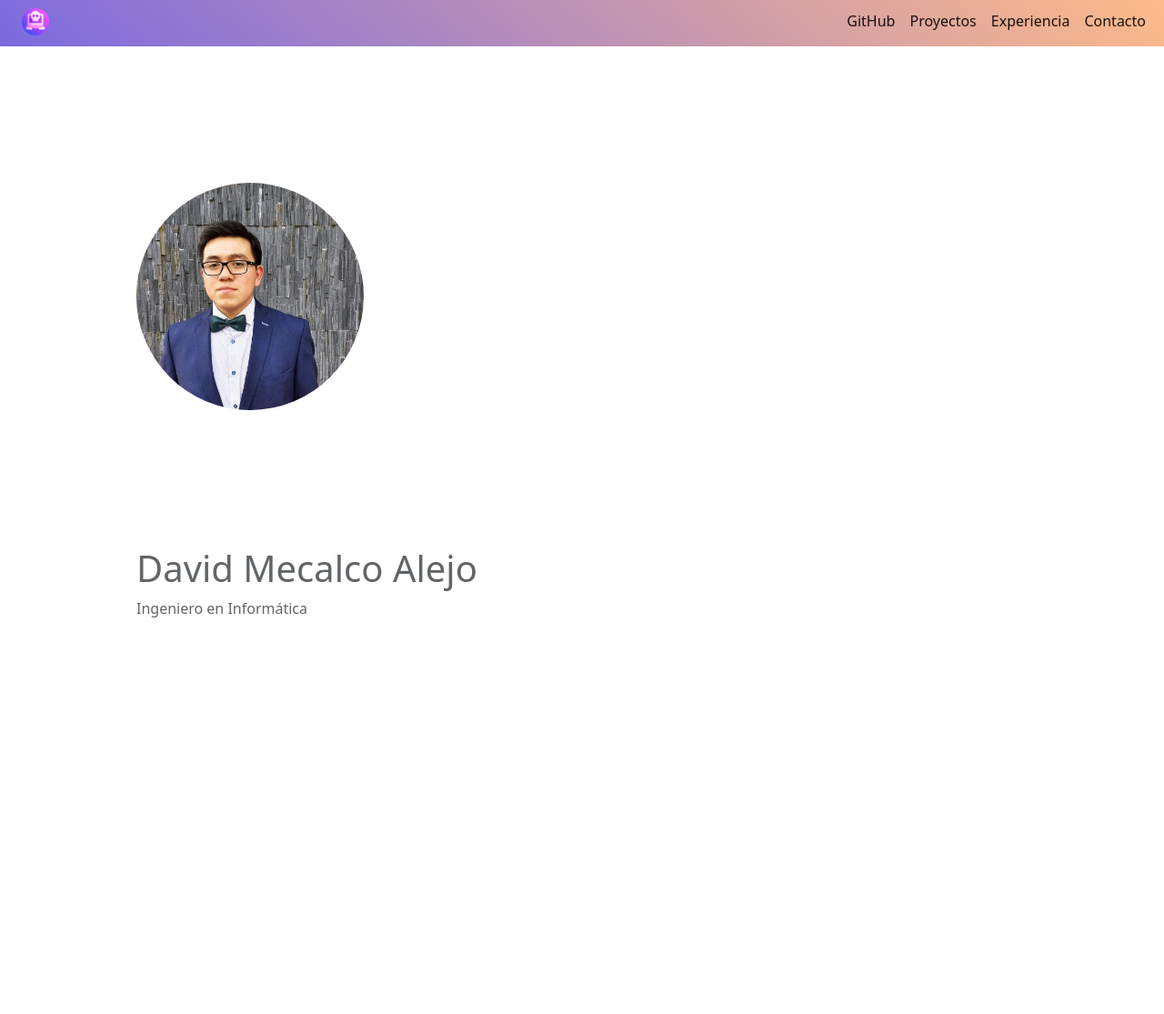
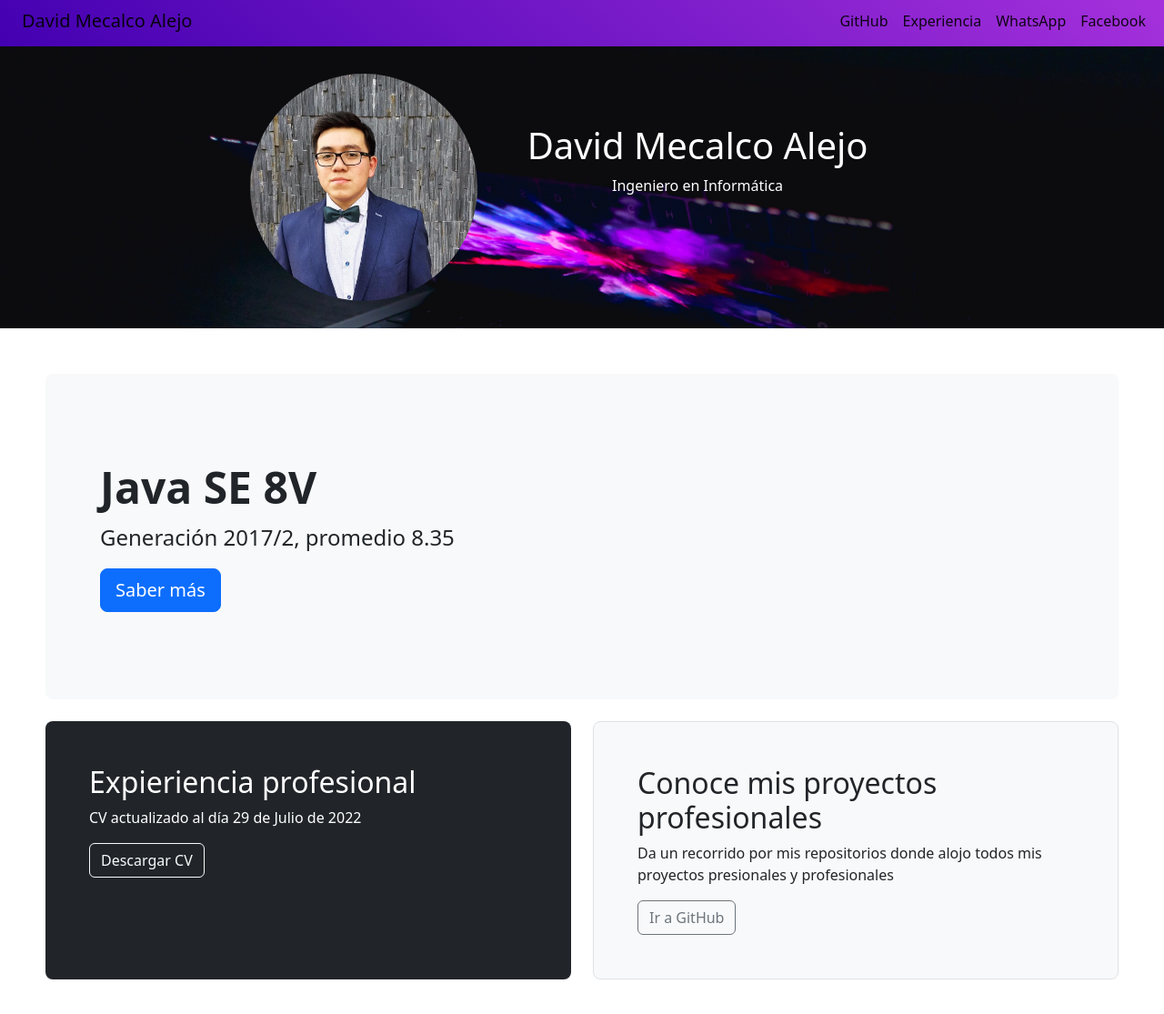
Before and after one commit to DavidMecalco/PersonalBlog, a website: page index.html in a window 1280 px wide. Shown: the part 5-1120 px from the top of the page at 91% size. Before the commit the page ends 800 px from the top, so only its background shows below. Drawn offline with nearby package versions, Linux system fonts and the light colour scheme.

Commit message:
Agregamos y modificamos el CSS

```diff
--- a/css/css_main.css
+++ b/css/css_main.css
@@ -1,26 +1,43 @@
 nav{
-    background: linear-gradient(220.55deg, #FFBB89 0%, #7B6AE0 100%);
-    padding: 50px;
+    background: linear-gradient(220.55deg, #A531DC 0%, #4300B1 100%);
 }
 
-#tituloPagina{
-    margin-left: 150px;
-    color: #626567;
-}
 
-#bannerPrincipla{
+
+.bannerPrincipal{
+    background-image: url("../img/banner.jpg");
+    background-size: cover;
+    height: 30%;
+    width: 100%;
     display: inline-block;
+    text-align: center;
+
 }
 
 .iconoDavid {
-    padding: 150px;
-    display: flexbox;
+    background: transparent;
+    display: inline-block;
+    padding: 30px 0 ;
 }
 
 .iconoDavid img{
     border-radius: 50%;
+    background: transparent;
+    justify-content: space-between;
 }
 
-.tituloPagina{
-    display: flexbox;
+#tituloPagina{
+    color: #ffff;
+    display: inline-block;
+    text-align: justify;
+    padding: 30px 50px;
+    justify-items: center;
 }
+
+#tituloPagina h1{
+    size: 80px;
+}
+
+article{
+    padding: 50px;
+}
--- a/index.html
+++ b/index.html
@@ -15,21 +15,23 @@
         <div class="container-fluid">
             <div class="container-fluid">
                 <a class="navbar-brand" href="#">
-                  <img src="img/virus.png" alt="" width="30" height="30" class="d-inline-block align-text-top">
+
+                  David Mecalco Alejo
                 </a>
               </div>
           <div class="collapse navbar-collapse" id="navbarNavAltMarkup">
             <div class="navbar-nav">
               <a class="nav-link active" aria-current="page" href="#">GitHub</a>
-              <a class="nav-link active" href="#">Proyectos</a>
               <a class="nav-link active" href="#">Experiencia</a>
-              <a class="nav-link active" href="#">Contacto</a>
+              <a class="nav-link active" href="#">WhatsApp</a>
+              <a class="nav-link active" href="#">Facebook</a>
+
             </div>
           </div>
         </div>
       </nav>
     <main>
-        <div class="bannerPrincipla">
+        <div class="bannerPrincipal">
             <div class="iconoDavid">
                 <img src="img/david_Mecalco.jpg" alt="David Mecalco" width="250" height="250" class="iconoBanner">
             </div>
@@ -44,6 +46,33 @@
                 </div>
             </div>
         </div>
+        <article>
+            <div class="p-5 mb-4 bg-light rounded-3">
+                <div class="container-fluid py-5">
+                  <h1 class="display-5 fw-bold">Java SE 8V</h1>
+                  <p class="col-md-8 fs-4">Generación 2017/2, promedio 8.35</p>
+                  <button class="btn btn-primary btn-lg" type="button">Saber más</button>
+                </div>
+              </div>
+
+              <div class="row align-items-md-stretch">
+                <div class="col-md-6">
+                  <div class="h-100 p-5 text-bg-dark rounded-3">
+                    <h2>Expieriencia profesional</h2>
+                    <p>CV actualizado al día 29 de Julio de 2022</p>
+                    <button class="btn btn-outline-light" type="button">Descargar CV</button>
+                  </div>
+                </div>
+                <div class="col-md-6">
+                  <div class="h-100 p-5 bg-light border rounded-3">
+                    <h2>Conoce mis proyectos profesionales</h2>
+                    <p>Da un recorrido por mis repositorios donde alojo todos mis proyectos presionales y profesionales</p>
+                    <button class="btn btn-outline-secondary" type="button">Ir a GitHub</button>
+                  </div>
+                </div>
+              </div>
+
+        </article>
     </main>
 </body>
 </html>
```
Also changed, not shown: img/banner.jpg (added).
